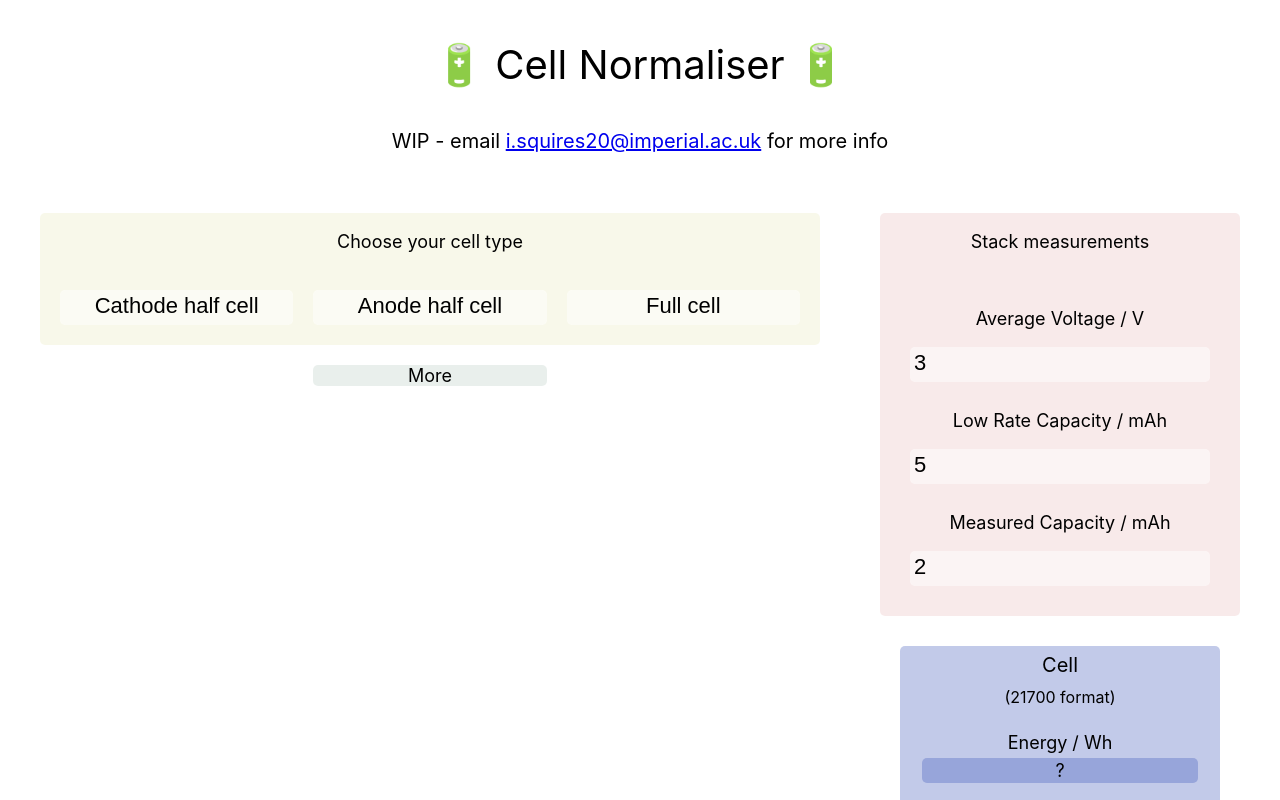
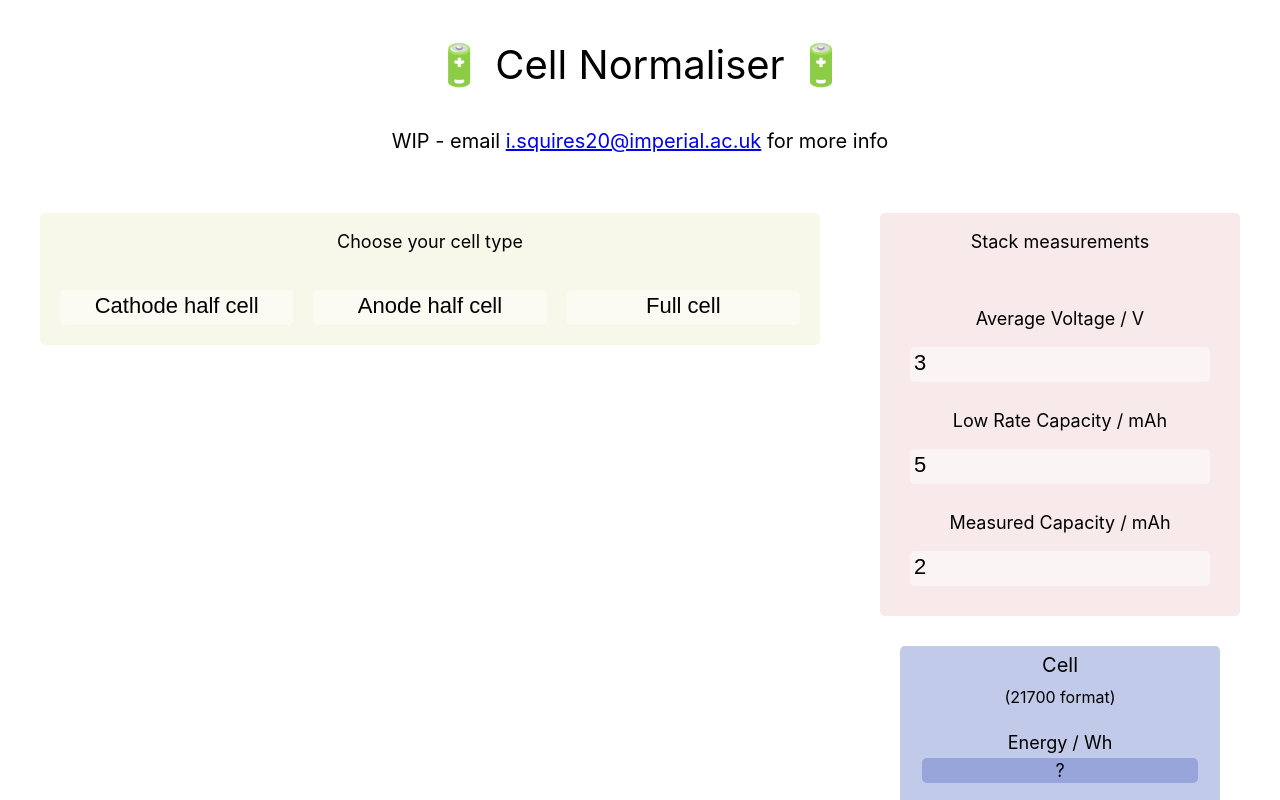
Before and after one commit to tldr-group/cell-normaliser, a React (Create React App) app: page / in a window 1280 px wide. Shown: the top 800 px of the page. Built offline with nearby package versions, Linux system fonts and the light colour scheme.

Commit message:
hide subelectrode

```diff
--- a/src/App.js
+++ b/src/App.js
@@ -24,7 +24,7 @@ function App() {
           <div className='box-row'>
           <div className='box-8'>
             <Electrode />
-            <SubElectrode />
+            {/* <SubElectrode /> */}
         </div>
         <div className='box-4'>
         <div className='box-row'>
```
